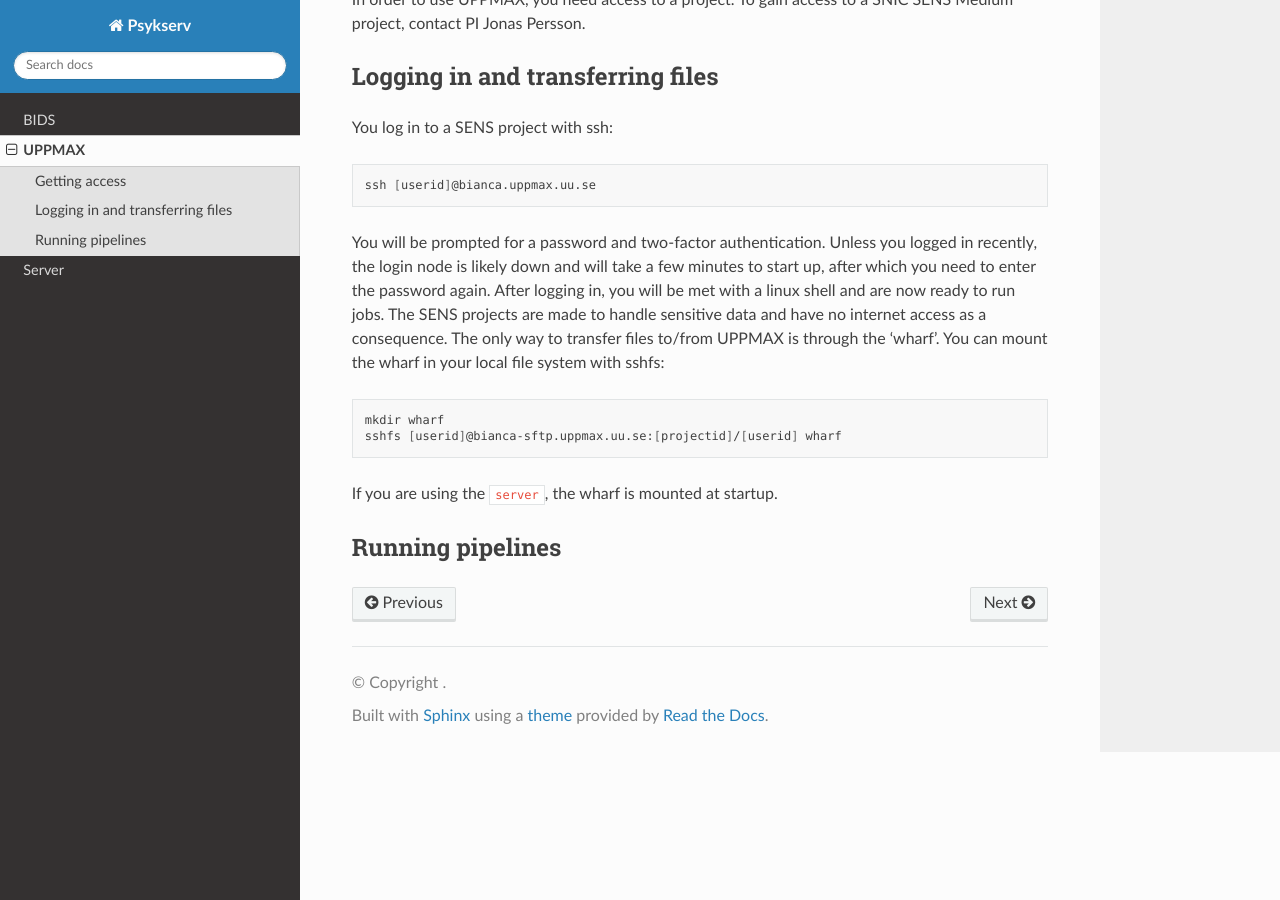
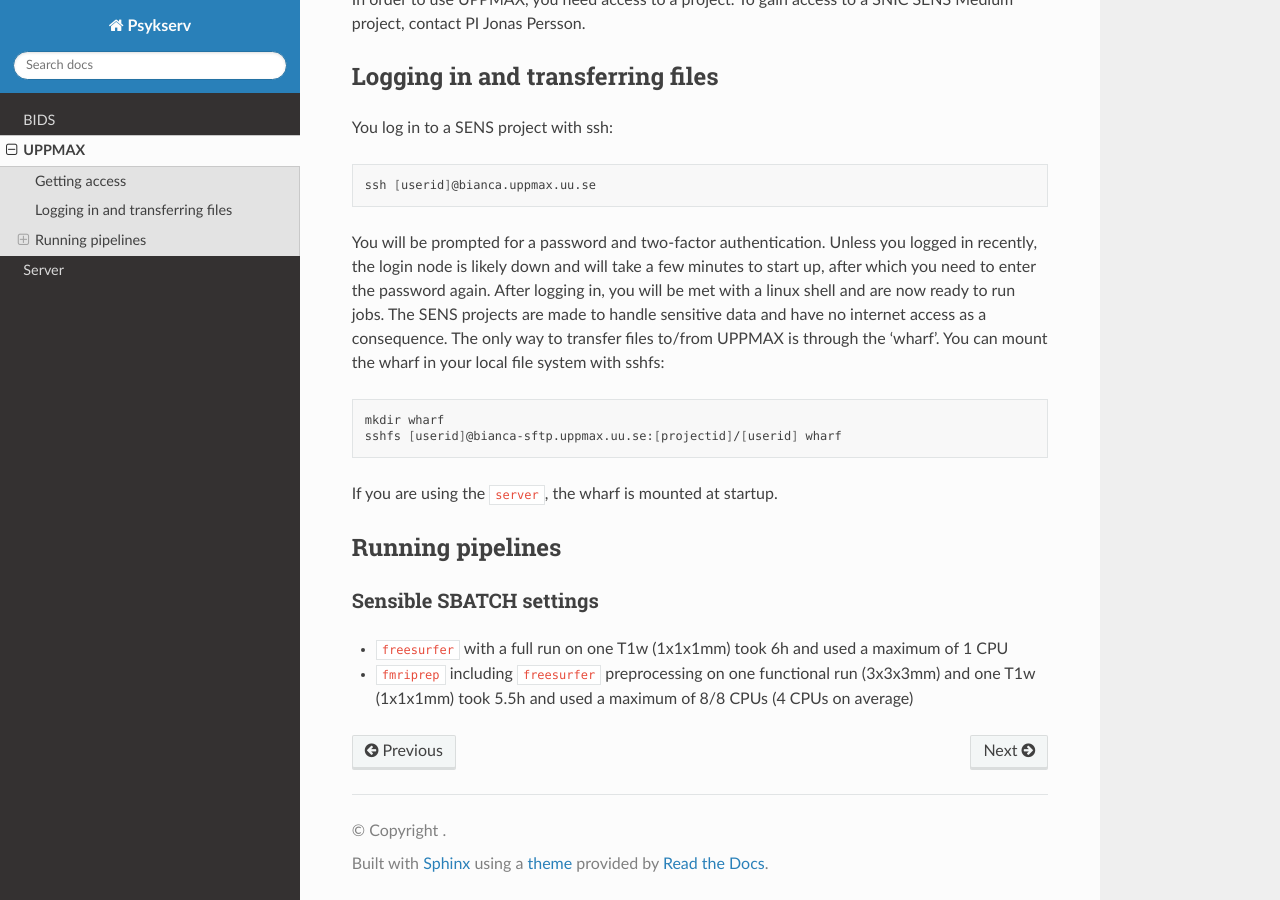
Before and after one commit to psychmedImaging/rtd-psykserver, a Sphinx documentation site: the page built from docs/source/UPPMAX.rst, in a window 1280 px wide and 900 px high, scrolled down 864 px. Built offline with Sphinx 7.4.7 and the Read the Docs theme 3.1.0, drawn with Linux system fonts in a browser that asks for light colours.

Commit message:
Update UPPMAX.rst

```diff
--- a/docs/source/UPPMAX.rst
+++ b/docs/source/UPPMAX.rst
@@ -1,5 +1,5 @@
 UPPMAX
-=====
+========
 .. note::
 UPPMAX provides high-performance computing (HPC) and enables running containerized processing pipelines, such as the so called BIDSapps for neuroimaging data, in a highly parallelized fashion.
 
@@ -46,11 +46,11 @@ Below is an outline of a typical workflow for multimodal MRI data:
       }
    }
 Getting access
-------------
+---------------
 In order to use UPPMAX, you need access to a project. To gain access to a SNIC SENS Medium project, contact PI Jonas Persson.
 
 Logging in and transferring files
-------------
+------------------------------------
 You log in to a SENS project with ssh:
 
 .. code-block:: shell
@@ -68,4 +68,9 @@ The SENS projects are made to handle sensitive data and have no internet access
 If you are using the ``server``, the wharf is mounted at startup.
 
 Running pipelines
-------------
+------------------
+
+Sensible SBATCH settings
+^^^^^^^^^^^^^^^^^^^^^^^^
+* ``freesurfer`` with a full run on one T1w (1x1x1mm) took 6h and used a maximum of 1 CPU
+* ``fmriprep`` including ``freesurfer`` preprocessing on one functional run (3x3x3mm) and one T1w (1x1x1mm) took 5.5h and used a maximum of 8/8 CPUs (4 CPUs on average)
```
